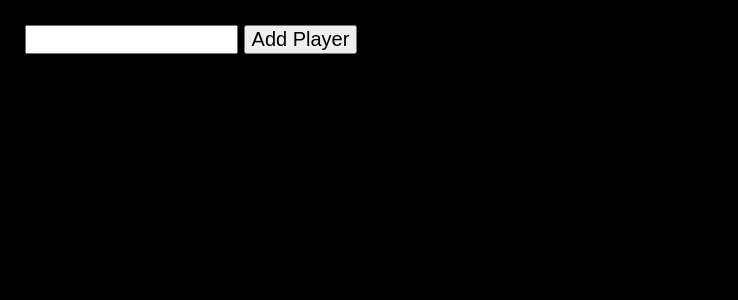
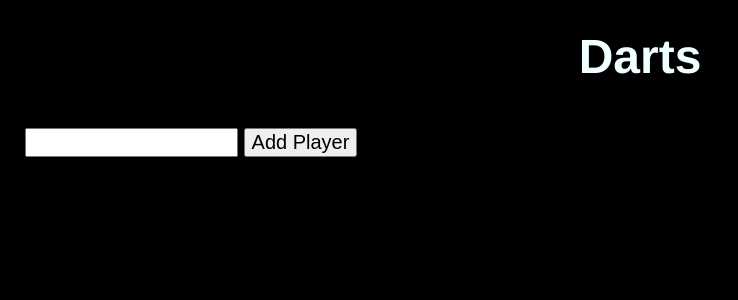
Before and after one commit to pausebreak/darts, a React (Vite) app: page / in a window 1280 px wide. Shown: the top 300 px of the page, without its empty margins (0-738 px from the left). Built offline with nearby package versions, Linux system fonts and the light colour scheme.

Commit message:
better postgame flow. playerWon -> winner

```diff
--- a/src/components/App.css
+++ b/src/components/App.css
@@ -16,20 +16,10 @@ body {
 
 h1 {
   display: inline-block;
-  font-size: 1em;
-  margin: 0 1em 0 0;
-}
-
-h2 {
-  display: inline-block;
-  margin: 0 0.5em 0.5em 0;
-  padding: 1em;
-}
-
-h3 {
-  padding: 0;
-  margin: 0.35em;
-  font-weight: 500;
+  font-size: 3em;
+  margin: 0;
+  align-self: center;
+  padding: 0.5em;
 }
 
 button {
--- a/src/components/App.tsx
+++ b/src/components/App.tsx
@@ -13,17 +13,6 @@ import { PostGame } from "./PostGame";
 const Content = () => {
   const currentGame = useStore((state) => state.game);
   const players = useStore((state) => state.players);
-  const winner = useStore((state) => state.playerWon);
-
-  if (winner) {
-    return (
-      <>
-        <PostGame />
-        <PlayerChooser />
-        {players.length > 0 && <GameChooser singlePlayer={players.length === 1} />}
-      </>
-    );
-  }
 
   switch (currentGame?.name) {
     case GameName.Cricket:
@@ -40,6 +29,7 @@ const Content = () => {
     default:
       return (
         <>
+          <h1>Darts</h1>
           <PlayerChooser />
           {players.length > 0 && <GameChooser singlePlayer={players.length === 1} />}
         </>
@@ -48,11 +38,14 @@ const Content = () => {
 };
 
 export const App = () => {
+  const winner = useStore((state) => state.winner);
+
   return (
     <>
       <GameInfo />
       <div className="App">
-        <Content />
+        {winner && <PostGame />}
+        {!winner && <Content />}
       </div>
     </>
   );
--- a/src/components/GameInfo.tsx
+++ b/src/components/GameInfo.tsx
@@ -5,13 +5,13 @@ import { GameName, Multiple } from "../types";
 
 export const GameInfo = () => {
   const game = useStore((state) => state.game);
-  const winner = useStore((state) => state.playerWon);
+  const winner = useStore((state) => state.winner);
   const setGame = useStore((state) => state.setGame);
-  const setPlayerWon = useStore((state) => state.setPlayerWon);
+  const setWinner = useStore((state) => state.setWinner);
 
   const stopGame = () => {
     setGame(null);
-    setPlayerWon(null);
+    setWinner(null);
   };
 
   return (
--- a/src/components/PostGame.css
+++ b/src/components/PostGame.css
@@ -27,3 +27,22 @@ table .right {
   text-align: right;
   padding-right: 0.75em;
 }
+
+tr.total td {
+  border-top: 0.5px solid lightgray;
+}
+
+.backAgain {
+  padding: 1em;
+  display: flex;
+  flex-direction: column;
+  align-items: center;
+  justify-content: space-between;
+}
+
+.backAgain button {
+  flex: 0.25;
+  font-size: 2em;
+  padding: 0.5em;
+  background-color: ghostwhite;
+}
--- a/src/components/PostGame.tsx
+++ b/src/components/PostGame.tsx
@@ -8,7 +8,10 @@ import "./PostGame.css";
 export const PostGame = () => {
   const game = useStore((state) => state.game);
   const players = useStore((state) => state.players);
-  const winner = useStore((state) => state.playerWon);
+  const winner = useStore((state) => state.winner);
+
+  const setGame = useStore((state) => state.setGame);
+  const setWinner = useStore((state) => state.setWinner);
 
   // specifically do not want this updating from the store
   // or else adding players after a finished game would be
@@ -74,7 +77,7 @@ export const PostGame = () => {
                     <td className="right">triples</td>
                     <td className="centered">{triples}</td>
                   </tr>
-                  <tr>
+                  <tr className="total">
                     <td className="right">total</td>
                     <td className="centered">{player.darts.length}</td>
                   </tr>
@@ -98,6 +101,16 @@ export const PostGame = () => {
           );
         })}
       </div>
+      <div className="backAgain">
+        <button
+          onClick={() => {
+            setWinner(null);
+            setGame(null);
+          }}
+        >
+          Play Again
+        </button>
+      </div>
     </>
   );
 };
--- a/src/components/TouchInput.css
+++ b/src/components/TouchInput.css
@@ -27,14 +27,13 @@
 
 .marks button,
 .controls button {
-  aspect-ratio: 1/1;
   flex: 1;
   min-width: 2.1em;
   margin: 0;
   white-space: nowrap;
   cursor: pointer;
   font-weight: 600;
-  background-color: white;
+  background-color: ghostwhite;
   border: 1px solid darkgray;
   padding: 0;
   font-size: 2.5em;
--- a/src/components/TouchInput.tsx
+++ b/src/components/TouchInput.tsx
@@ -49,10 +49,10 @@ export const TouchInput = () => {
 
   const onFinishTurn = () => {
     const numberThrown = players[currentPlayerIndex].darts.length;
-    for (let i = (numberThrown % 3); i<3; i++){
+    for (let i = numberThrown % 3; i < 3; i++) {
       addThrowToCurrentPlayer([Mark.Miss, Multiple.Single]);
     }
-  }
+  };
 
   let className = invalidThrow ? "marks invalid" : "marks";
   if (marks.length > 6) {
@@ -91,10 +91,13 @@ export const TouchInput = () => {
         {marks.includes(Mark.Eighteen) && <button onClick={onClick([Mark.Eighteen, Multiple.Single])}>18</button>}
         {marks.includes(Mark.Nineteen) && <button onClick={onClick([Mark.Nineteen, Multiple.Single])}>19</button>}
         {marks.includes(Mark.Twenty) && <button onClick={onClick([Mark.Twenty, Multiple.Single])}>20</button>}
-        {marks.includes(Mark.Bull) && <button onClick={onClick([Mark.Bull, Multiple.Single])} disabled={triple}>Bull</button>}
+        {marks.includes(Mark.Bull) && (
+          <button onClick={onClick([Mark.Bull, Multiple.Single])} disabled={triple}>
+            Bull
+          </button>
+        )}
 
         <button onClick={onClick([Mark.Miss, Multiple.Single])}>Miss</button>
-        <button onClick={onFinishTurn}>Next</button>
       </div>
       <div className="controls">
         <button onClick={goBack}>Back</button>
@@ -106,6 +109,7 @@ export const TouchInput = () => {
             Triple
           </button>
         )}
+        <button onClick={onFinishTurn}>Next</button>
       </div>
     </>
   );
--- a/src/machine.ts
+++ b/src/machine.ts
@@ -19,8 +19,8 @@ export type GameState = {
   setInvalidThrow(valid: boolean): void;
   addThrowToCurrentPlayer(_throw: Dart): void;
   goBack(): void;
-  playerWon: Player;
-  setPlayerWon(player: Player): void;
+  winner: Player;
+  setWinner(player: Player): void;
   playerBusted: Player;
   setPlayerBusted(player: Player): void;
   movePlayerLeft(playerIndex: number): void;
@@ -53,14 +53,14 @@ export const useStore = create<GameState>()(
     immer(
       subscribeWithSelector((set, get) => ({
         players: [],
-        playerWon: null,
+        winner: null,
         currentPlayerIndex: null,
         game: null,
         invalidThrow: false,
         playerBusted: null,
-        setPlayerWon: (player) => {
+        setWinner: (player) => {
           set((state) => {
-            state.playerWon = player;
+            state.winner = player;
           });
         },
         addPlayer: (player) =>
@@ -84,7 +84,7 @@ export const useStore = create<GameState>()(
           set((state) => {
             state.game = game;
             state.currentPlayerIndex = game ? 0 : null;
-            state.playerWon = null;
+            state.winner = null;
             state.invalidThrow = false;
 
             // clear throws
--- a/src/subscribers.ts
+++ b/src/subscribers.ts
@@ -13,7 +13,7 @@ export const initializeSubscribers = (useStore: typeof machineUseStore) => {
 
       if (winner) {
         // last person to throw won
-        useStore.getState().setPlayerWon(winner);
+        useStore.getState().setWinner(winner);
       }
     }
   );
```
Also changed, not shown: 1 other file (tests, documents, lock files or other folders).
